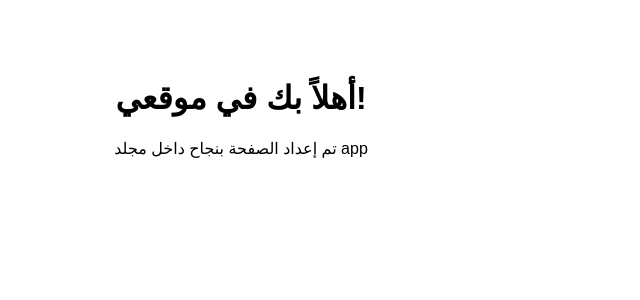
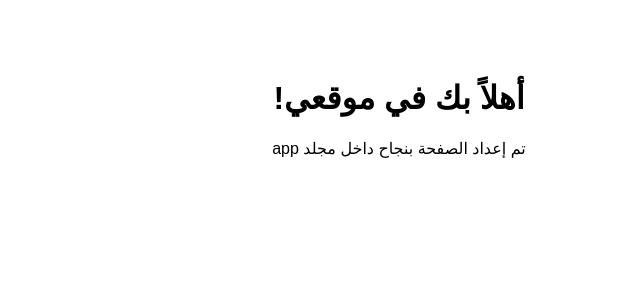
Before and after one commit to zt505/---., a Next.js app: page / in a window 1280 px wide. Shown: the top 300 px of the page, without its empty margins (399-1039 px from the left). Built offline with nearby package versions, Linux system fonts and the light colour scheme.

Commit message:
Create layout.tsx

```diff
--- /dev/null
+++ b/app/layout.tsx
@@ -0,0 +1,16 @@
+export const metadata = {
+  title: 'موقعي',
+  description: 'موقع Next.js',
+}
+
+export default function RootLayout({
+  children,
+}: {
+  children: React.ReactNode
+}) {
+  return (
+    <html lang="ar" dir="rtl">
+      <body>{children}</body>
+    </html>
+  )
+}
```
